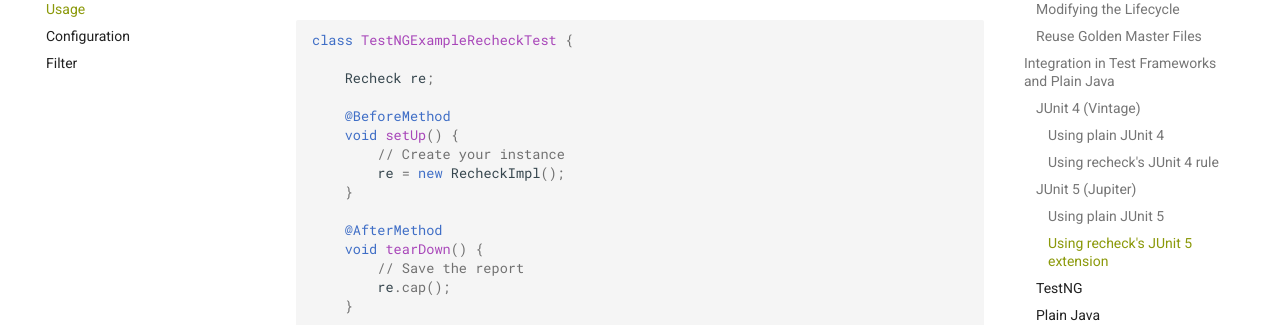
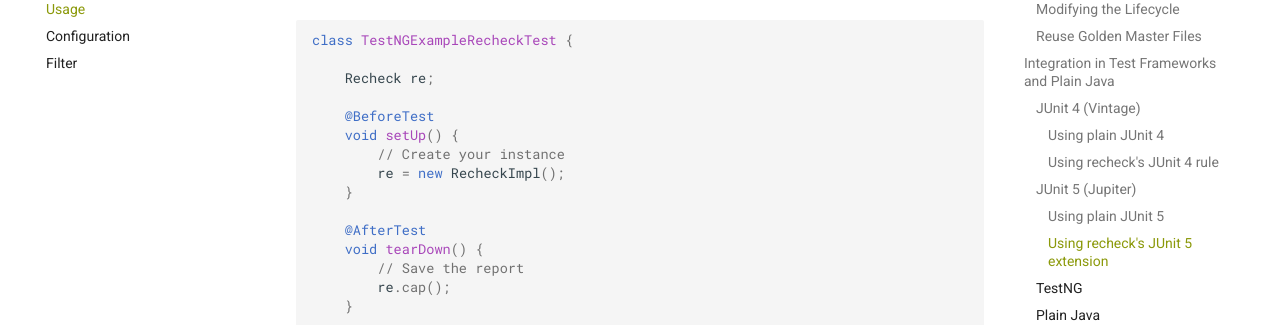
Before and after one commit to retest/docs, an MkDocs documentation site: the page built from docs/recheck/introduction/usage.md, in a window 1280 px wide and 900 px high, scrolled down 4966 px. Shown: the part 153-478 px from the top of the window. Built offline with MkDocs 1.6.1 and Material for MkDocs 9.7.7, drawn with Linux system fonts in a browser that asks for light colours; comment, search, counter and statistics services are not loaded.

Commit message:
Use "correct" annotations

```diff
--- a/docs/recheck/introduction/usage.md
+++ b/docs/recheck/introduction/usage.md
@@ -210,13 +210,13 @@
 
 	Recheck re;
 
-	@BeforeMethod
+	@BeforeTest
 	void setUp() {
 		// Create your instance
 		re = new RecheckImpl();
 	}
 
-	@AfterMethod
+	@AfterTest
 	void tearDown() {
 		// Save the report
 		re.cap();
```
